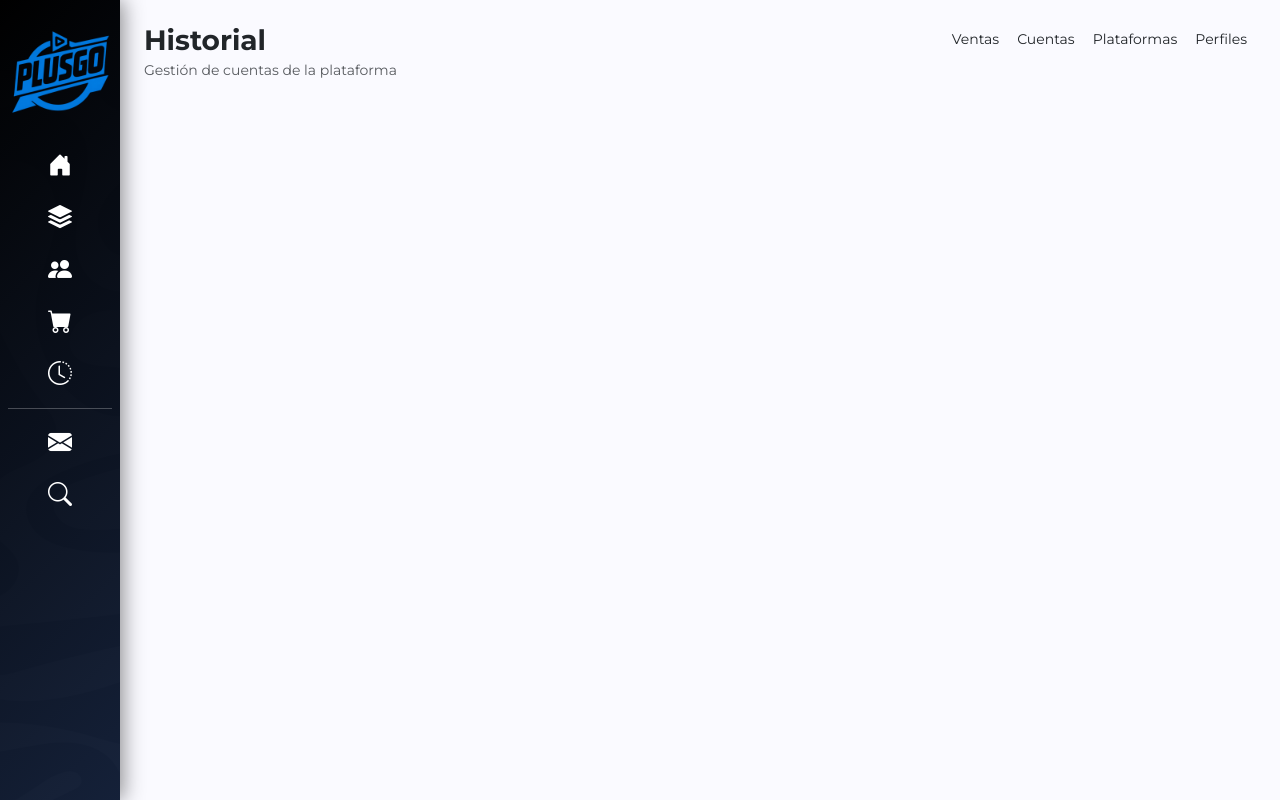
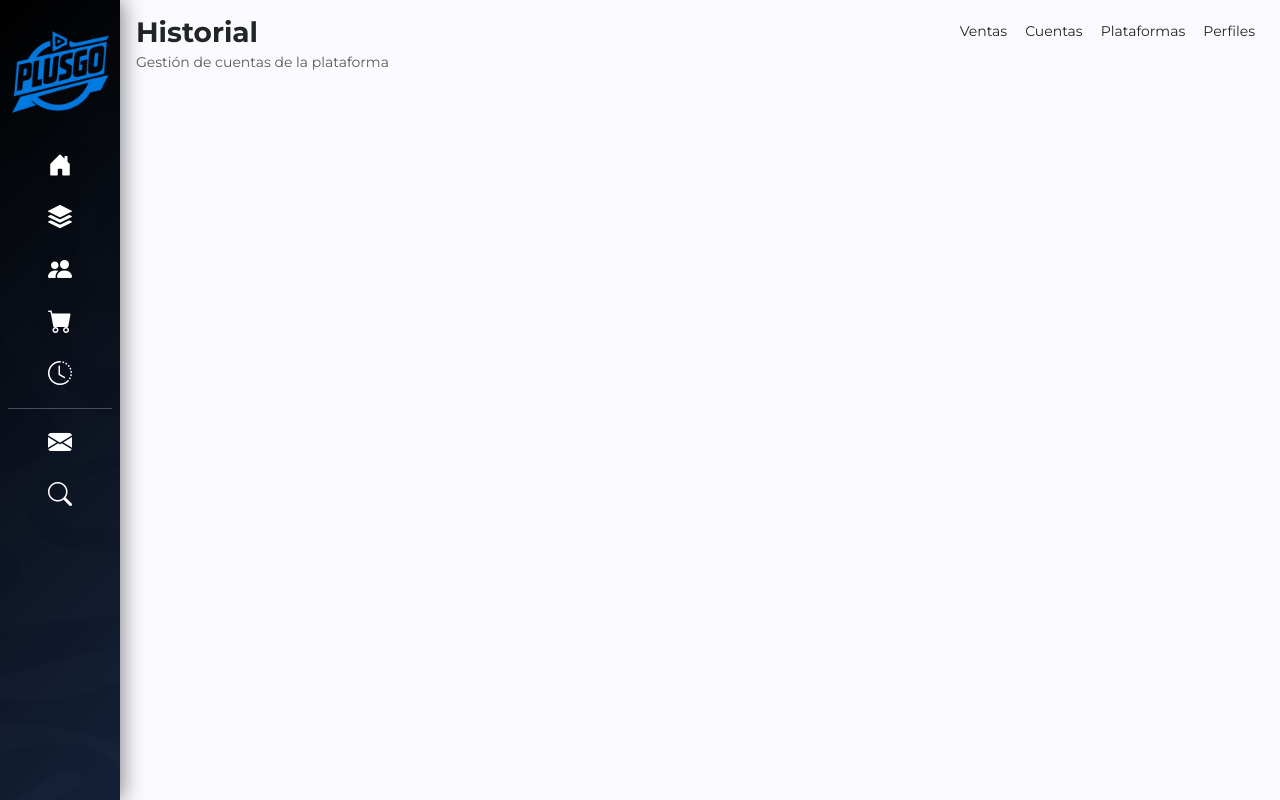
Before and after one commit to larey19/PlusGo, a Flask app: template templates/trigger.html in a window 1280 px wide. Run offline with Flask 3, Linux system fonts and the light colour scheme; the template is opened without the code that fills it, so the values that code supplies are empty; some libraries are stand-ins or nearby versions.

Commit message:
Update trigger.html

```diff
--- a/templates/trigger.html
+++ b/templates/trigger.html
@@ -12,7 +12,7 @@
 </script>
 {% endfor %}
 
-<div class="col p-4">
+<div class="col p-3 mx-auto" style="max-width: 1200px;">
     <!-- Header -->
     <div class="d-flex justify-content-between mb-4">
         <div>
```
